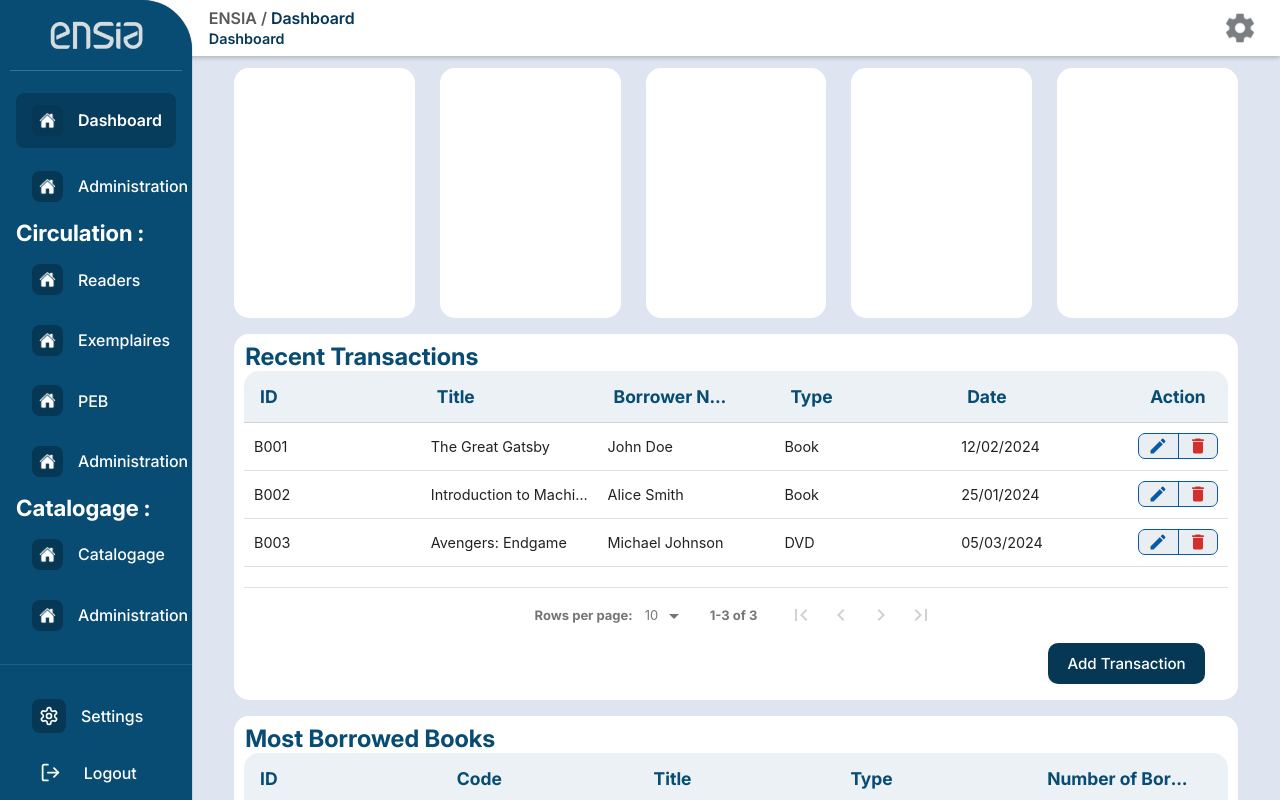
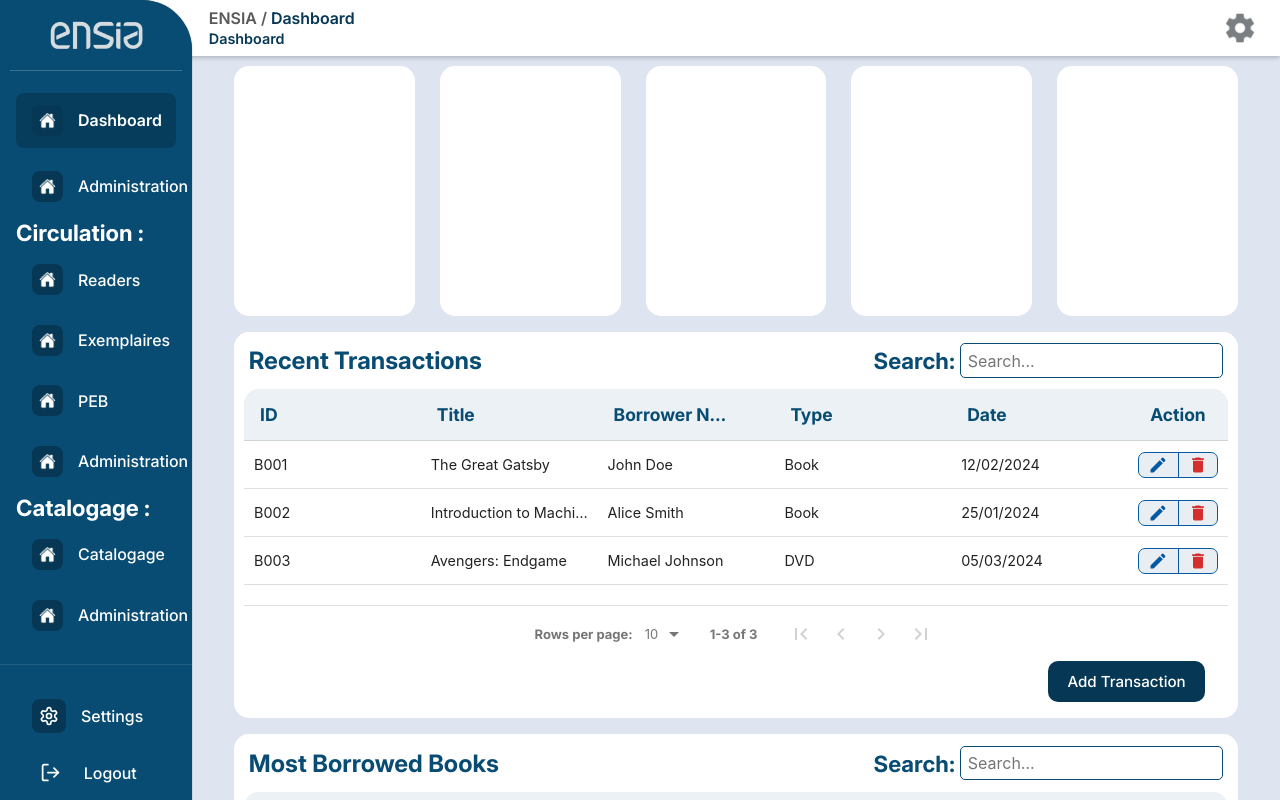
Before and after one commit to HachemSekhsoukh/LibrarySystem, a React (Vite) app: page /dashboard in a window 1280 px wide. Built offline with nearby package versions, Linux system fonts and the light colour scheme; a web font is replaced by a local one.

Commit message:
search functionality + title parameter for table component

```diff
--- a/src/CSS/components/table.css
+++ b/src/CSS/components/table.css
@@ -15,6 +15,36 @@
     height: 45%;
     margin: 0;
     padding: 0;
+  }
+
+  .search-title{
+    padding: 0.3rem;
+    margin-bottom: 0.4rem;
+    margin-top: 0.4rem;
+    display: flex;
+    align-items: center;
+    justify-content: space-between;
+  }
+
+  .search-title h2{
+    color: var(--primary-color);
+  }
+
+  .search-bar{
+    display: flex;
+    justify-content: right;
+    align-items: center;
+    font-size: 1.4rem;
+    font-weight: light;
+    color: var(--primary-color);
+  }
+
+  .search-input{
+    border: 1px solid var(--primary-color);
+    border-radius: 5px;
+    font-size: 1rem;
+    margin-left: 5px;
+    padding: 0.4rem;
   }
 
   /* Table Styling */
--- a/src/Pages/catalogage/catalogage.jsx
+++ b/src/Pages/catalogage/catalogage.jsx
@@ -100,7 +100,7 @@ const Catalogage = () => {
     <div className="books-page">
       <div className="container">
         <div id="table">
-          <Table columns={columns} data={resources} showActions={true} />
+          <Table columns={columns} data={resources} showActions={true} title={"Books"} />
         </div>
         <div className="bottom-buttons">
           <Button
--- a/src/Pages/circulation/exemplaires.jsx
+++ b/src/Pages/circulation/exemplaires.jsx
@@ -232,11 +232,8 @@ const Exemplaires = () => {
   return (
     <>
     <div className="container">
-      <div className="container-title">
-          <h2>Recent Transactions</h2>
-        </div>
     <div id='table'>
-    <Table columns={columns} data={transactions} showActions={true} />
+    <Table columns={columns} data={transactions} showActions={true} title={"Recent Transactions"}/>
     </div>
     <div className="bottom-buttons">
       <Button
--- a/src/Pages/circulation/readers.jsx
+++ b/src/Pages/circulation/readers.jsx
@@ -40,7 +40,7 @@ const Readers = () => {
     <div className="readers-page">
         <div className="container">
           <div id="table">
-          <Table columns={columns} data={data} showActions={true} />
+          <Table columns={columns} data={data} showActions={true} title={"Readers"}/>
           </div>
           <div className="bottom-buttons">
             <Button onClick = {() => {}} label={"Import Readers"} lightBackgrnd={true}></Button>
--- a/src/Pages/dashboard.jsx
+++ b/src/Pages/dashboard.jsx
@@ -80,20 +80,14 @@ const Dashboard = () => {
       </div>
 
       <div className="recent-transactions-container">
-        <div className="container-title">
-          <h2>Recent Transactions</h2>
-        </div>
-          <Table columns={columns} data={data} showActions={true} />
+          <Table columns={columns} data={data} showActions={true} title={"Recent Transactions"} />
           <div className="bottom-buttons">
             <Button onClick = {() => {}} label={"Add Transaction"} lightBackgrnd={false}></Button>
           </div>
       </div>
 
       <div className="recent-transactions-container">
-        <div className="container-title">
-            <h2>Most Borrowed Books</h2>
-          </div>
-          <Table columns={columns2} data={data2} showActions={false} />
+          <Table columns={columns2} data={data2} showActions={false} title={"Most Borrowed Books"} />
       </div>
     </div>
   );
--- a/src/components/Table.jsx
+++ b/src/components/Table.jsx
@@ -1,10 +1,12 @@
-import React from "react";
+import React, { useState } from "react";
 import DataTable from "react-data-table-component";
 import "../CSS/components/table.css"; // Keep original styles
 import EditIcon from "@mui/icons-material/Edit";
 import DeleteIcon from "@mui/icons-material/Delete";
 
-const Table = ({ columns, data, showActions = false }) => {
+const Table = ({ columns, data, showActions = false , title}) => {
+  const [searchText, setSearchText] = useState("");
+
   // Convert columns to DataTable format
   const formattedColumns = columns.map((col) => ({
     name: col.label,
@@ -32,6 +34,13 @@ const Table = ({ columns, data, showActions = false }) => {
       button: true,
     });
   }
+
+  // Filter data based on search text
+  const filteredData = data.filter((row) =>
+    Object.values(row).some((value) =>
+      value.toString().toLowerCase().includes(searchText.toLowerCase())
+    )
+  );
 
   // Custom styling to match your original design
   const customStyles = {
@@ -70,9 +79,24 @@ const Table = ({ columns, data, showActions = false }) => {
   return (
     <div className="table-container">
       <div className="inner-table-container">
+        {/* Search Input */}
+        <div className="search-title">
+          <h2>{title}</h2>
+          <div className="search-bar">
+            <p>Search: </p>
+            <input
+              type="text"
+              placeholder="Search..."
+              value={searchText}
+              onChange={(e) => setSearchText(e.target.value)}
+              className="search-input"
+            />
+          </div>
+        </div>
+
         <DataTable
           columns={formattedColumns}
-          data={data}
+          data={filteredData} // Use filtered data for the table
           customStyles={customStyles}
           pagination
           highlightOnHover
```
